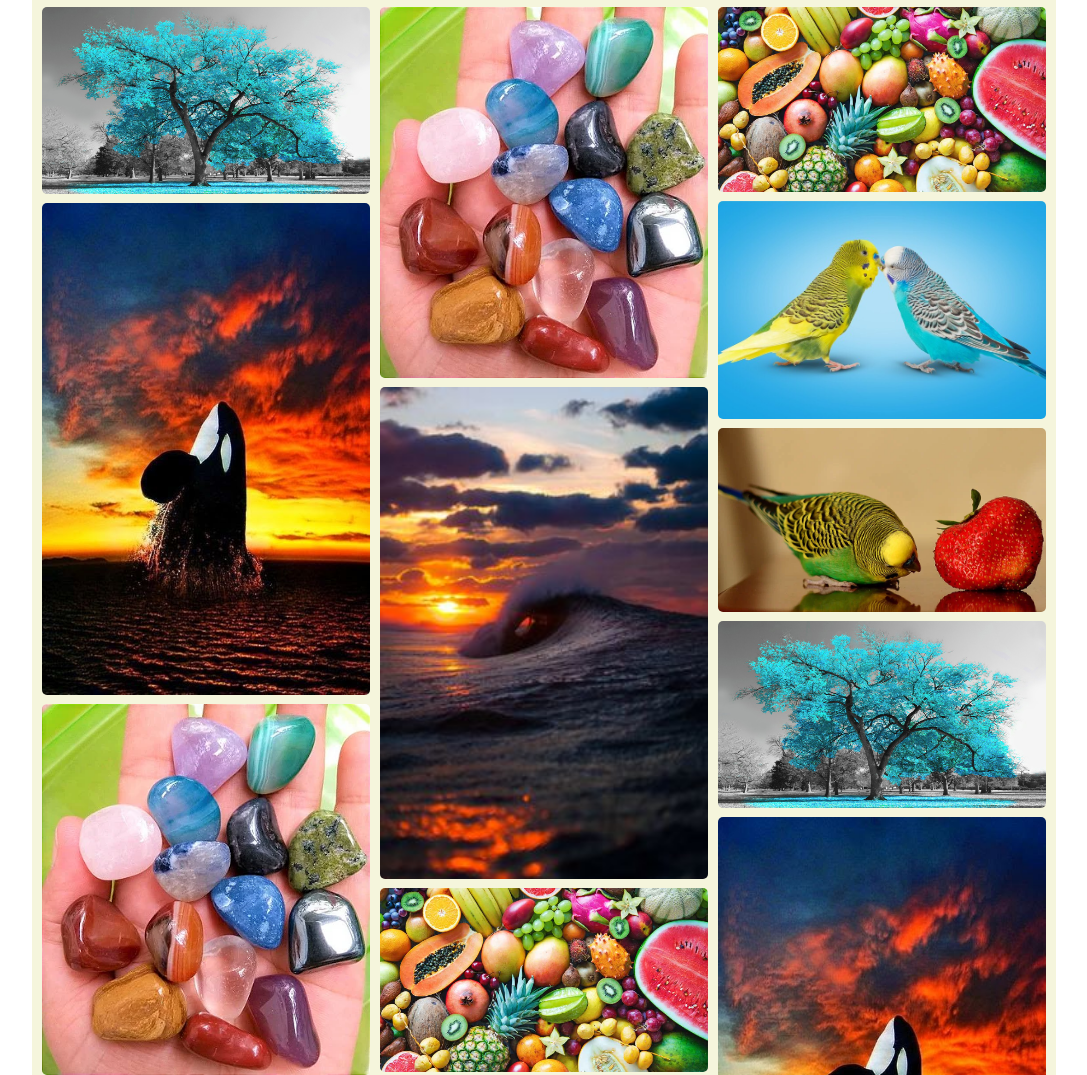
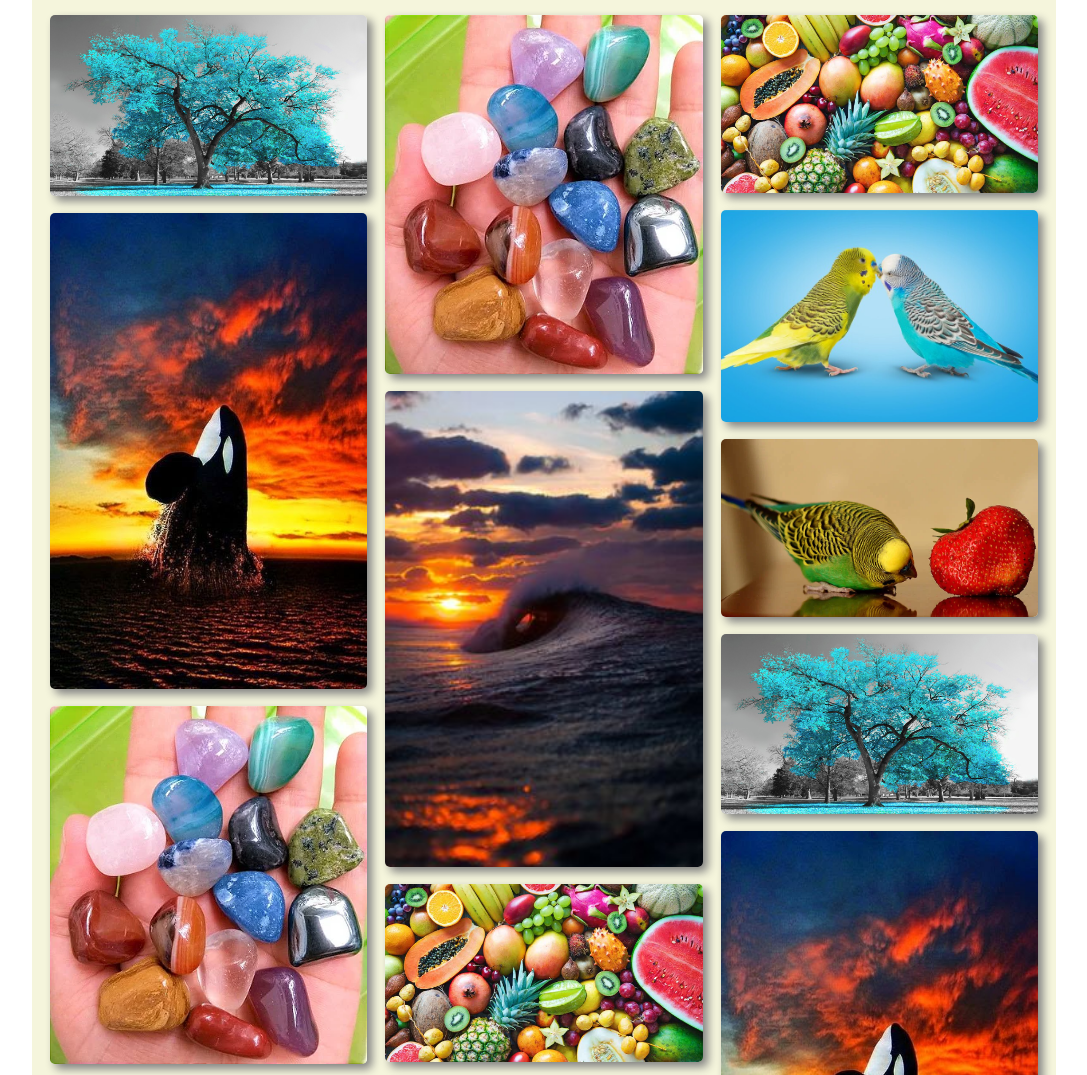
Before and after one commit to thiagoandradedeveloper/style_pinterest, a plain HTML site: page index.html in a window 1280 px wide. Shown: the top 1075 px of the page, without its empty margins (96-1183 px from the left). Drawn offline with Linux system fonts and the light colour scheme.

Commit message:
melhoramento

```diff
--- a/style.css
+++ b/style.css
@@ -10,16 +10,17 @@
     left: 10%;
     width: 80%;
     column-count: 3;
-    column-gap: 10px;
+    column-gap: 18px;
     text-align: center;
-    padding: 10px;
+    padding: 18px;
     padding-top: 2px;
 }
 .container img{
     position: relative;
     width: 100%;
-    margin-top: 5px;
+    margin-top: 13px;
     border-radius: 5px;
+    box-shadow: 5px 5px 10px grey;
 }
 @media (max-width:600px) {
     .container{
```
